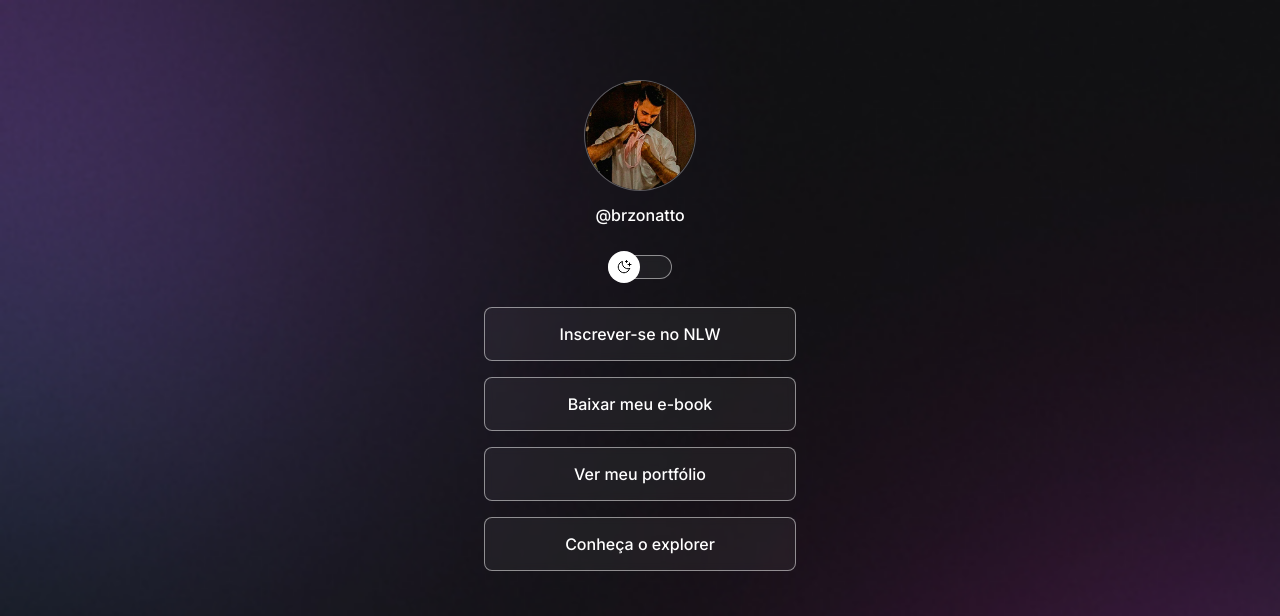
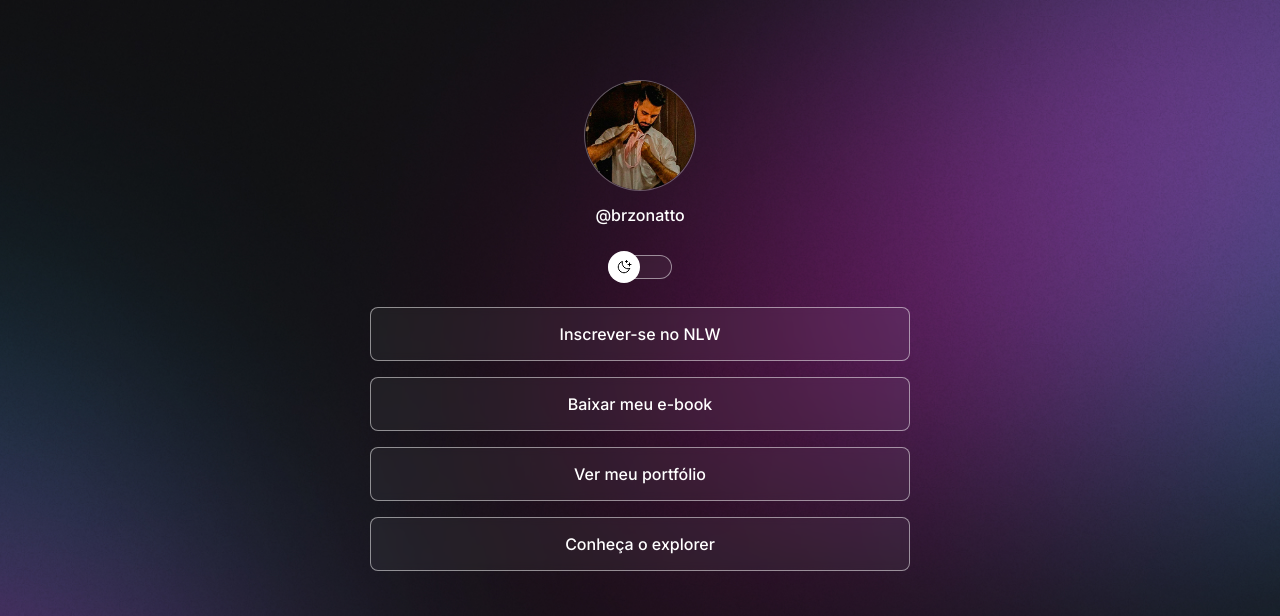
Before and after one commit to brzonatto/devlinks, a plain HTML site: page index.html in a window 1280 px wide. Shown: the top 616 px of the page. Drawn offline with nearby package versions, Linux system fonts and the light colour scheme.

Commit message:
Add @media

```diff
--- a/style.css
+++ b/style.css
@@ -34,6 +34,7 @@ body {
 
   /* background: color image repeat position/size */
   background: var(--bg-url) no-repeat top center / cover;
+  height: 100vh;
 }
 
 body * {
@@ -42,7 +43,8 @@ body * {
 }
 
 #container {
-  width: 360px;
+  width: 100%;
+  max-width: 588px;
   margin: 56px auto 0px;
   padding: 0 24px;
 }
@@ -154,3 +156,13 @@ footer {
   text-align: center;
   font-size: 14px;
 }
+
+@media (min-width: 700px) {
+  :root {
+    --bg-url: url("./assets/bg-desktop.jpg");
+  }
+
+  .light {
+    --bg-url: url("./assets/bg-desktop-light.jpg");
+  }
+}
```
